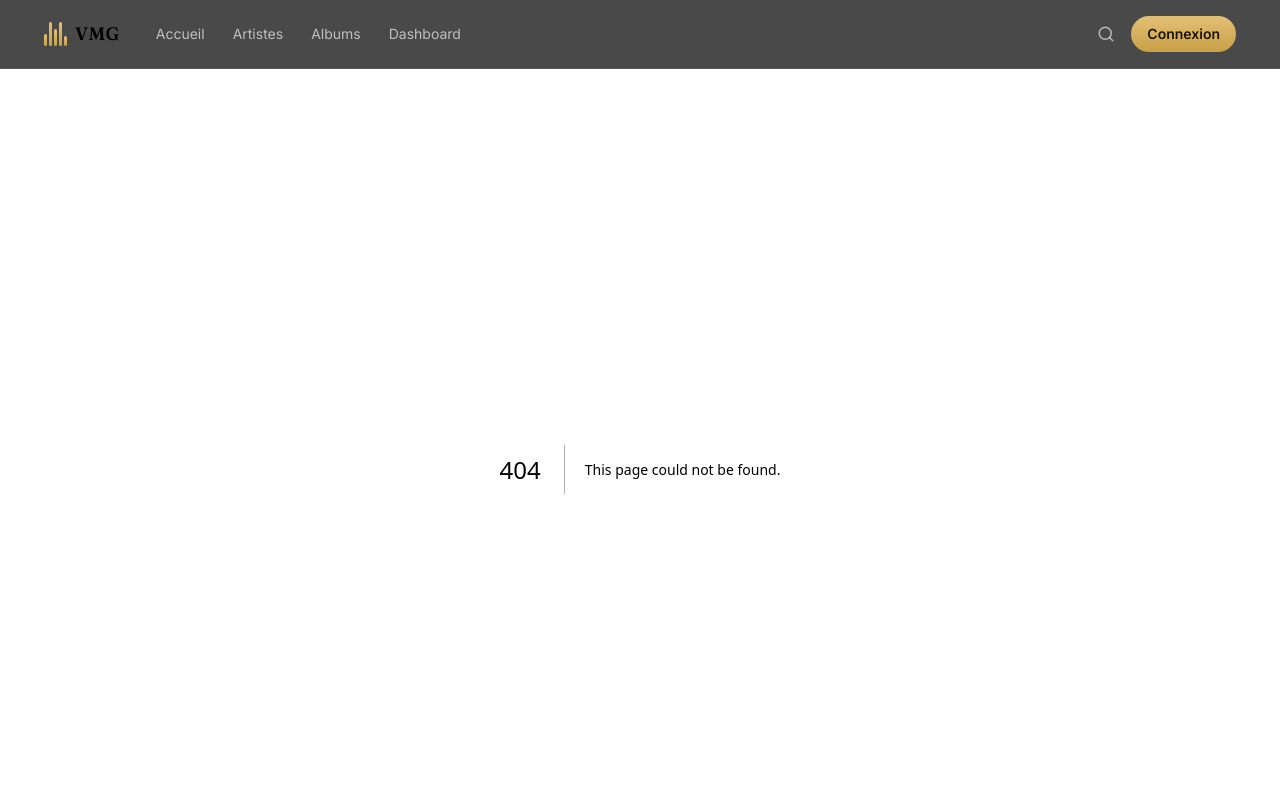
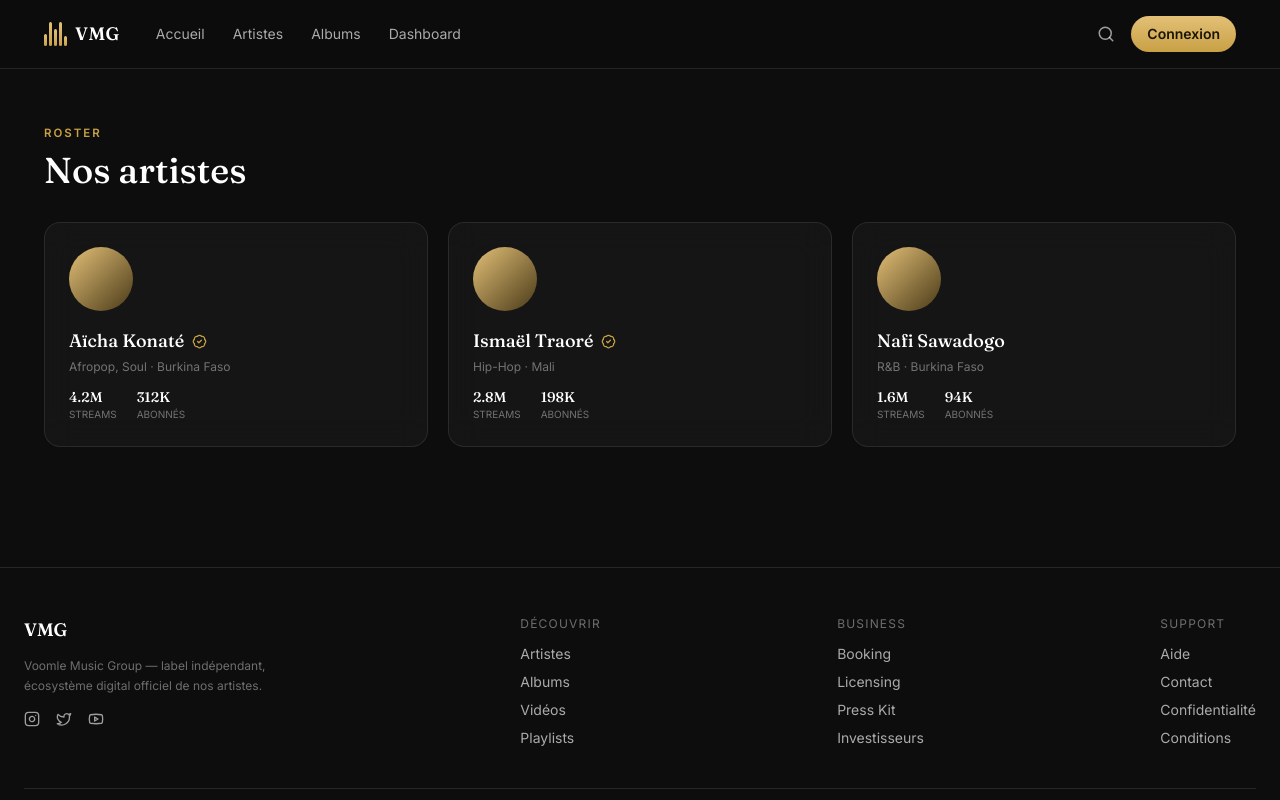
Before and after one commit to Loud91/VMG, a Next.js app: page /artists in a window 1280 px wide. Before the commit this address had no page. Shown: the top 800 px of the page. Built offline with nearby package versions, Linux system fonts and the light colour scheme.

Commit message:
Create ArtistsPage component to display artists

```diff
--- /dev/null
+++ b/app/artists/page.tsx
@@ -0,0 +1,38 @@
+import Link from "next/link";
+import { Verified } from "lucide-react";
+import { ARTISTS } from "@/lib/data";
+import { Eyebrow } from "@/components/Ui";
+
+export default function ArtistsPage() {
+  return (
+    <main className="max-w-[1240px] mx-auto px-6 py-14">
+      <Eyebrow>Roster</Eyebrow>
+      <h1 className="font-display text-4xl font-medium mb-8">Nos artistes</h1>
+      <div className="grid gap-5" style={{ gridTemplateColumns: "repeat(auto-fit, minmax(240px, 1fr))" }}>
+        {ARTISTS.map((a) => (
+          <Link key={a.id} href={`/artists/${a.slug}`} className="glass rounded-2xl p-6 block hover:border-gold transition">
+            <div
+              className="w-16 h-16 rounded-full mb-4"
+              style={{ background: "linear-gradient(135deg, #E3C077, #4a3a18)" }}
+            />
+            <div className="flex items-center gap-2 mb-1">
+              <span className="font-display text-lg font-medium">{a.name}</span>
+              {a.verified && <Verified size={15} className="text-gold" />}
+            </div>
+            <div className="text-xs text-white/40 mb-3">{a.genres.join(", ")} · {a.country}</div>
+            <div className="flex gap-5">
+              <div>
+                <div className="font-display text-sm font-medium">{a.streams}</div>
+                <div className="text-[10px] uppercase text-white/40">Streams</div>
+              </div>
+              <div>
+                <div className="font-display text-sm font-medium">{a.followers}</div>
+                <div className="text-[10px] uppercase text-white/40">Abonnés</div>
+              </div>
+            </div>
+          </Link>
+        ))}
+      </div>
+    </main>
+  );
+}
```
